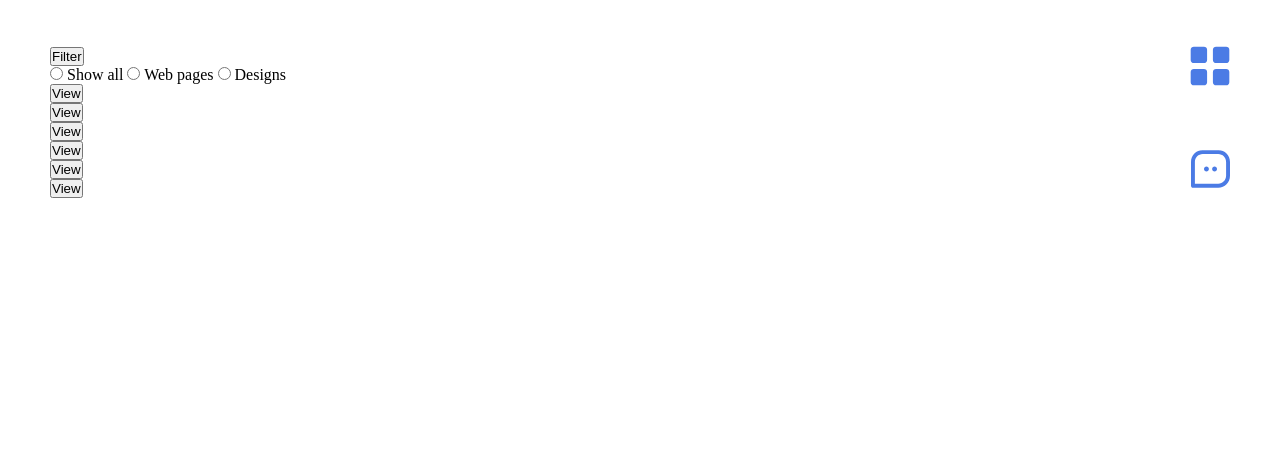
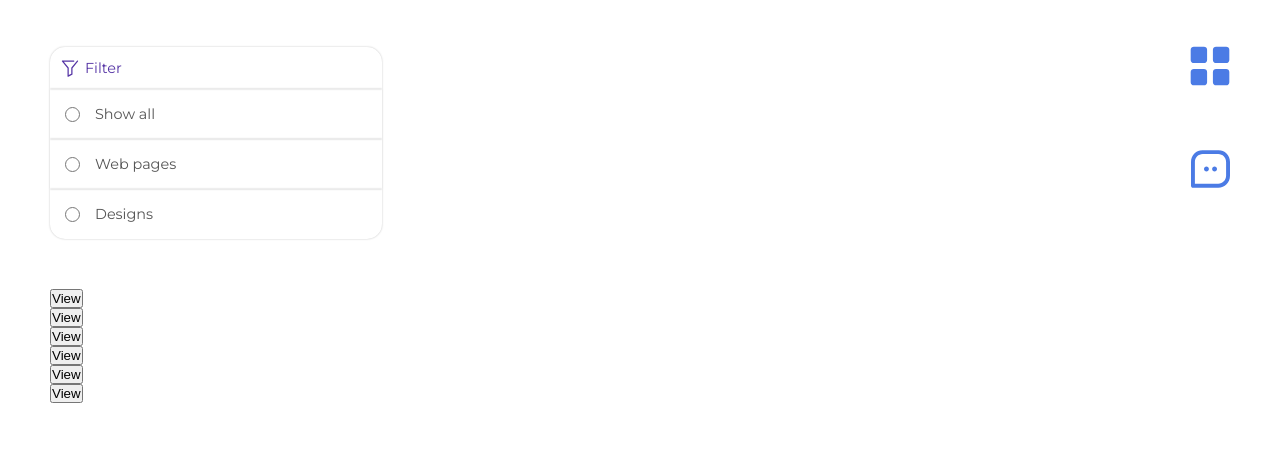
Before and after one commit to viktor-kindrat/viktor-kindrat, a plain HTML site: page index.html in a window 1280 px wide. Shown: the part 334-800 px from the top of the page. Drawn offline with nearby package versions, Linux system fonts and the light colour scheme.

Commit message:
filter btn active and disabled status add

```diff
--- a/index.html
+++ b/index.html
@@ -64,7 +64,7 @@
                         <div class="projects__title">Web pages</div>
                     </div>
                 </div>
-                <div class="projects__filter-group">
+                <div class="projects__filter-group projects__filter-group_enabled">
                     <button class="projects__filter-btn">Filter</button>
                     <div class="projects__filter-open">
                         <label class="projects__select-item">
--- a/style.css
+++ b/style.css
@@ -300,7 +300,68 @@ body {
     color: #A85CF9;
 }
 
-/*menu buttons style */
+.projects__filter-group {
+    width: min-content;
+    margin-bottom: 50px;
+}
+
+.projects__filter-btn {
+    padding: 9px 260px 9px 35px;
+    background: rgba(255, 255, 255, 0.01) url("./images/day/projects/filter.svg") no-repeat 10px center;
+    background-size: 20px;
+    box-shadow: 0 0 2px rgba(0, 0, 0, 0.25);
+    border-radius: 15px;
+    border: none;
+    outline: none;
+    font-family: 'Montserrat', sans-serif;
+    font-style: normal;
+    font-weight: 400;
+    font-size: calc(8px + .5vw);
+    line-height: 24px;
+    color: #5534A5;
+    cursor: pointer;
+}
+
+.projects__filter-group_disabled .projects__filter-open {
+    display: none;
+}
+
+.projects__filter-group_enabled .projects__filter-btn {
+    border-radius: 15px 15px 0 0;
+}
+
+.projects__filter-group_enabled .projects__filter-open {
+    display: flex;
+    flex-direction: column;
+}
+
+.projects__select-item {
+    width: 100%;
+    height: 50px;
+    display: flex;
+    align-items: center;
+    padding: 15px;
+    box-shadow: 0 0 2px rgba(0, 0, 0, 0.25);
+    font-family: 'Montserrat', sans-serif;
+    font-style: normal;
+    font-weight: 400;
+    font-size: calc(8px + .5vw);
+    line-height: 24px;
+    color: #555555;
+}
+
+.projects__select-item:last-child {
+    border-radius: 0 0 15px 15px;
+}
+
+.projects__radio {
+    margin-right: 15px;
+    accent-color: #5534A5;
+    height: 15px;
+    width: 15px;
+}
+
+    /*menu buttons style */
 
 .menu {
     height: 100vh;
```
Also changed, not shown: images/day/projects/filter.svg (added), images/night/projects/filter.svg (added).
